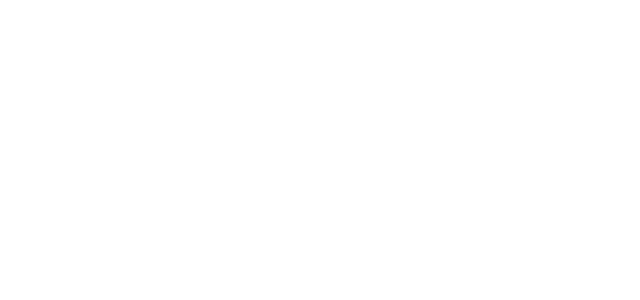
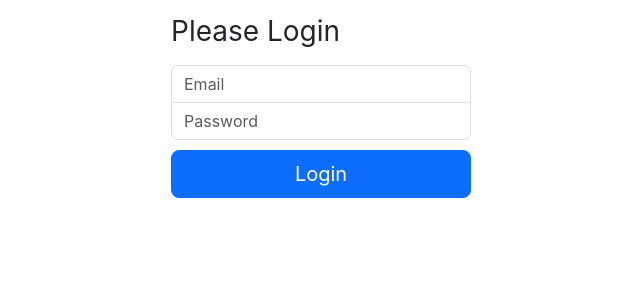
Before and after one commit to ngelrojas/prj-admin, a React (Create React App) app in the folder react-admin/: page /login in a window 1280 px wide. Before the commit this address had no page. Shown: the top 300 px of the page, without its empty margins (319-959 px from the left). Built offline with nearby package versions, Linux system fonts and the light colour scheme.

Commit message:
add: adding states regiter page

```diff
--- a/react-admin/src/App.tsx
+++ b/react-admin/src/App.tsx
@@ -6,6 +6,7 @@ import Dashboard from "./pages/Dashboard";
 import Users from "./pages/Users";
 import {BrowserRouter, Route, Routes} from "react-router-dom";
 import Register from "./pages/Register";
+import Login from "./pages/Login";
 
 
 function App() {
@@ -17,6 +18,7 @@ function App() {
                 <Route path={"/"} element={<Dashboard />} />
                 <Route path={"/users"} element={<Users />} />
                 <Route path={"/register"} element={<Register />} />
+                <Route path={"/login"} element={<Login />} />
             </Routes>
 
         </BrowserRouter>
--- /dev/null
+++ b/react-admin/src/pages/Login.tsx
@@ -0,0 +1,49 @@
+import React, {Component} from "react";
+
+class Login extends Component {
+    email = "";
+    password = "";
+
+    submit = async (e: React.FormEvent<HTMLFormElement>) => {
+        e.preventDefault();
+
+        const response = await fetch('http://localhost:8000/api/login',{
+            method: 'POST',
+            headers: {'Content-Type': 'application/json'},
+            credentials: 'include',
+            body: JSON.stringify({
+                email: this.email,
+                password: this.password
+            })
+        });
+        console.log(response.status);
+
+    }
+    render(){
+
+        return(
+            <main className="form-signin">
+                <form onSubmit={this.submit}>
+
+                    <h1 className="h3 mb-3 fw-normal">Please Login</h1>
+
+                    <input type="email" className="form-control" placeholder="Email" required
+                           onChange={e => this.email = e.target.value}
+                    />
+
+
+                    <input type="password" className="form-control" placeholder="Password" required
+                           onChange={e => this.password = e.target.value}
+                    />
+
+
+                    <button className="w-100 btn btn-lg btn-primary" type="submit">Login</button>
+
+                </form>
+
+            </main>
+        )
+    }
+}
+
+export default Login;
--- a/react-admin/src/pages/Register.tsx
+++ b/react-admin/src/pages/Register.tsx
@@ -1,7 +1,7 @@
 import React, {Component} from "react";
 import '../Login.css';
-import {Simulate} from "react-dom/test-utils";
 import axios from "axios";
+import {Link} from "react-router-dom";
 
 class Register extends Component{
     first_name = "";
@@ -9,6 +9,9 @@ class Register extends Component{
     email = "";
     password = "";
     password_confirm = "";
+    state = {
+        redirect: false
+    }
 
     submit = async (e: React.FormEvent<HTMLFormElement>) => {
         e.preventDefault();
@@ -20,9 +23,17 @@ class Register extends Component{
             password: this.password,
             password_confirmation: this.password_confirm
         });
-        console.log(response);
+
+        if(response.status === 201){
+            this.setState({
+                redirect: true
+            })
+        }
     }
+
+
     render(){
+
         return(
             <main className="form-signin">
                 <form onSubmit={this.submit}>
@@ -52,6 +63,9 @@ class Register extends Component{
                         <button className="w-100 btn btn-lg btn-primary" type="submit">Submit</button>
 
                 </form>
+                {
+                    this.state.redirect && <Link to={"/login"} >login</Link>
+                }
             </main>
         )
     }
```
Also changed, not shown: 1 other file (tests, documents, lock files or other folders).
